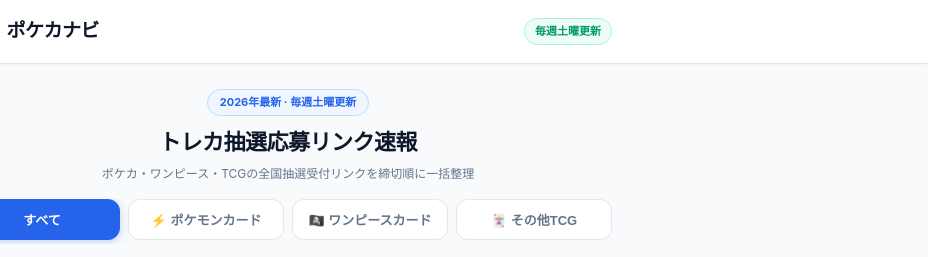
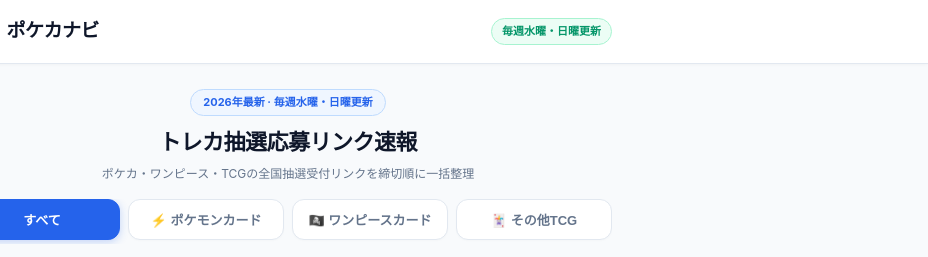
Before and after one commit to pokeka-navi/pokeka-navi.github.io, a plain HTML site: page index.html in a window 1280 px wide. Shown: the top 257 px of the page, 352-1280 px from the left. Drawn offline with Linux system fonts and the light colour scheme.

Commit message:
Update badge to Wed & Sun weekly update

```diff
--- a/index.html
+++ b/index.html
@@ -521,7 +521,7 @@
           <div class="brand-title">ポケカナビ</div>
         </div>
       </a>
-      <span class="header-badge">毎週土曜更新</span>
+      <span class="header-badge">毎週水曜・日曜更新</span>
     </div>
   </header>
 
@@ -529,7 +529,7 @@
 
     <!-- Hero -->
     <section class="hero">
-      <span class="hero-badge">2026年最新 · 毎週土曜更新</span>
+      <span class="hero-badge">2026年最新 · 毎週水曜・日曜更新</span>
       <h1 class="hero-title">トレカ抽選応募リンク速報</h1>
       <p class="hero-desc">ポケカ・ワンピース・TCGの全国抽選受付リンクを締切順に一括整理</p>
     </section>
```
